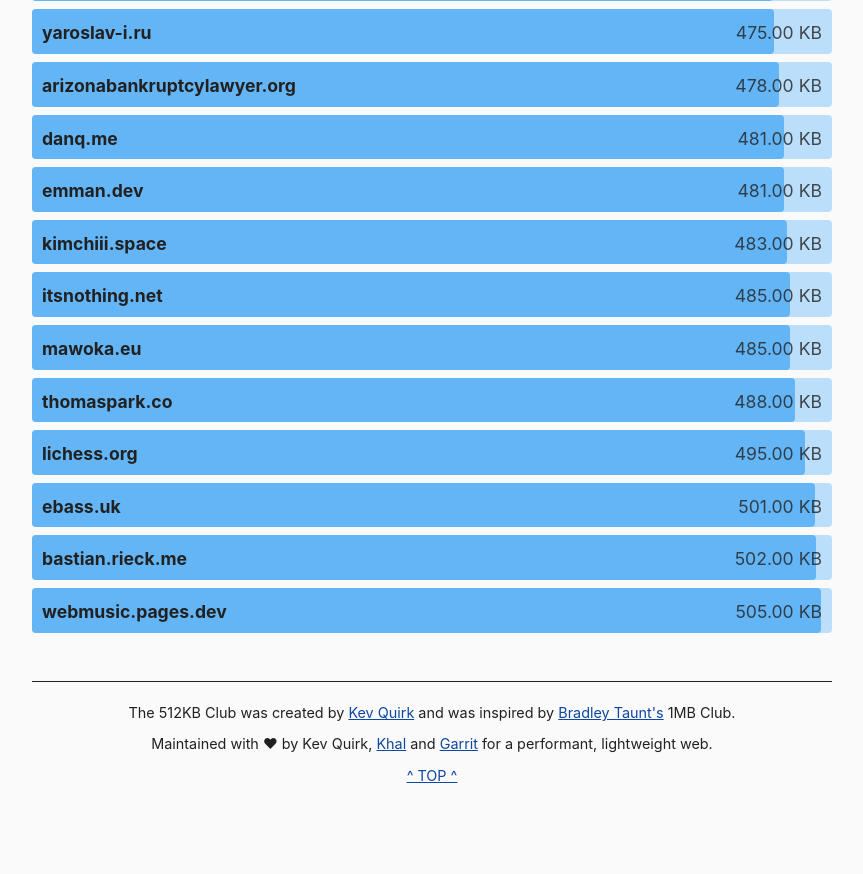
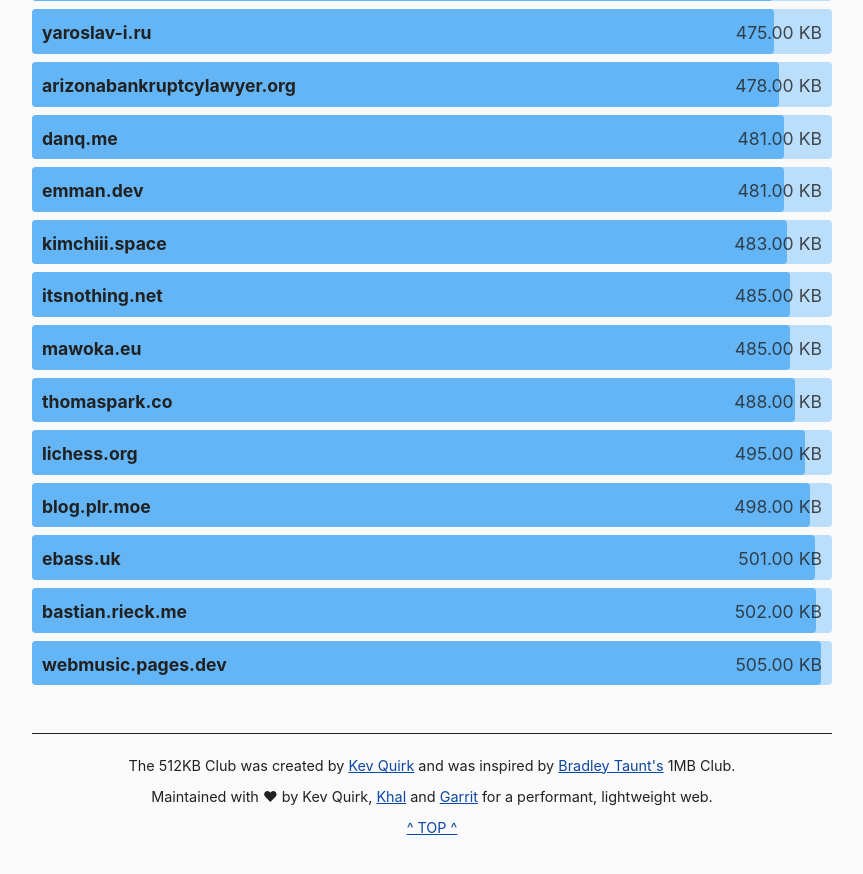
Before and after one commit to kevquirk/512kb.club, a Jekyll site: the page built from index.md, in a window 1280 px wide and 900 px high, scrolled down 37916 px. Shown: the top 874 px of the window, without its empty margins (208-1071 px from the left). Built offline with Jekyll 4.4.1, drawn with Linux system fonts in a browser that asks for light colours; before the commit the page ends 38764 px from its top, so only the background shows below that.

Commit message:
Update sites.yml
add `blog.plr.moe`

```diff
--- a/_data/sites.yml
+++ b/_data/sites.yml
@@ -3517,3 +3517,8 @@
   url: https://zwbetz.com/
   size: 67.8
   last_checked: 2022-07-20
+
+- domain: blog.plr.moe
+  url: https://blog.plr.moe/
+  size: 498
+  last_checked: 2023-12-16
```
